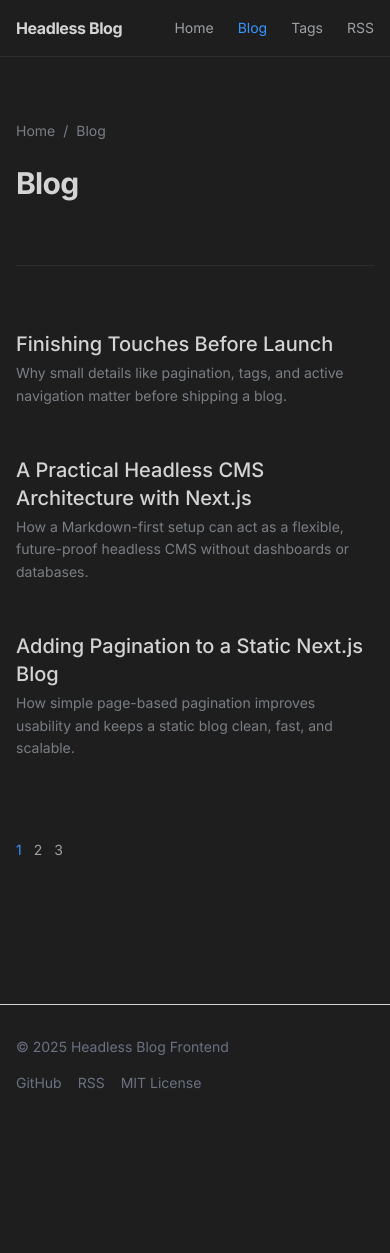
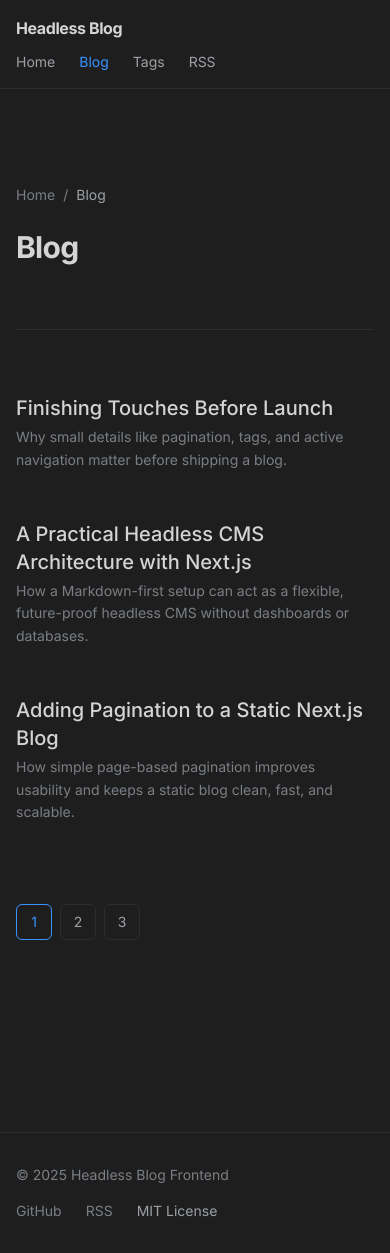
Before and after one commit to taman1990/headless-blog, a Next.js app: page /blog in a window 390 px wide. Before the commit the page ends 1125 px from the top, so only its background shows below. Built offline with nearby package versions, Linux system fonts and the light colour scheme.

Commit message:
Make it responsive

```diff
--- a/src/app/blog/[slug]/page.tsx
+++ b/src/app/blog/[slug]/page.tsx
@@ -50,6 +50,8 @@ export default async function PostPage({
   }
 
   const posts = getAllPosts();
+
+  // Locate current post index to enable prev/next navigation
   const postIndex = posts.findIndex((p) => p.slug === slug);
 
   if (postIndex === -1) {
@@ -59,16 +61,18 @@ export default async function PostPage({
   const post = getPostBySlug(slug);
 
   // Posts are sorted newest → oldest
-  const prevPost = posts[postIndex + 1] ?? null; // older
-  const nextPost = posts[postIndex - 1] ?? null; // newer
+  // Previous = older, Next = newer
+  const prevPost = posts[postIndex + 1] ?? null;
+  const nextPost = posts[postIndex - 1] ?? null;
 
   const processed = await remark().use(html).process(post.content);
   const contentHtml = processed.toString();
 
   return (
-    <main className="max-w-3xl mx-auto py-16">
-      <nav aria-label="Breadcrumb" className="mb-6 text-sm">
-        <ol className="flex items-center gap-2 text-text-muted">
+    <main className="max-w-3xl mx-auto py-24">
+      {/* Breadcrumbs provide orientation for deep links and SEO context */}
+      <nav aria-label="Breadcrumb" className="mb-6 text-sm overflow-hidden">
+        <ol className="flex items-center gap-2 text-text-muted whitespace-nowrap">
           <li>
             <Link
               href="/"
@@ -91,6 +95,7 @@ export default async function PostPage({
 
           <li>/</li>
 
+          {/* Truncated to avoid layout breakage on small screens */}
           <li className="text-text-secondary truncate max-w-[16rem]">
             {post.title}
           </li>
@@ -101,8 +106,9 @@ export default async function PostPage({
         {post.title}
       </h1>
 
+      {/* Tags act as secondary navigation, not metadata */}
       {post.tags && (
-        <ul className="flex gap-2 mb-6">
+        <ul className="flex flex-wrap gap-2 mb-6">
           {post.tags.map((tag) => (
             <li key={tag}>
               <Link
@@ -125,18 +131,18 @@ export default async function PostPage({
         </ul>
       )}
 
-      {/* Date (fixed typo) */}
+      {/* Publication date is intentionally low-emphasis */}
       <p className="text-text-secondary text-sm">
         {post.date}
       </p>
 
-      {/* Content — kept exactly */}
+      {/* Article content rendered from Markdown — untouched by layout logic */}
       <article
         className="max-w-3xl mx-auto px-4 py-24"
         dangerouslySetInnerHTML={{ __html: contentHtml }}
       />
 
-      {/* Prev / Next navigation */}
+      {/* Prev / Next navigation encourages linear reading */}
       <nav className="mt-24 flex justify-between gap-8 text-sm">
         {prevPost ? (
           <Link
--- a/src/app/blog/page.tsx
+++ b/src/app/blog/page.tsx
@@ -7,11 +7,14 @@ const POSTS_PER_PAGE = 3;
 export default function BlogPage() {
   const posts = getAllPosts();
 
+  // Page 1 is handled by /blog.
+  // Additional pages live under /blog/page/[page].
   const totalPages = Math.ceil(posts.length / POSTS_PER_PAGE);
-  const pagePosts = posts.slice(0, POSTS_PER_PAGE); // page 1 only
+  const pagePosts = posts.slice(0, POSTS_PER_PAGE);
 
   return (
-    <main className="max-w-3xl mx-auto px-4 py-16">
+    <main className="max-w-3xl mx-auto px-4 py-24">
+      {/* Breadcrumbs provide context for deep links and improve orientation */}
       <nav aria-label="Breadcrumb" className="mb-6 text-sm">
         <ol className="flex items-center gap-2 text-text-muted">
           <li>
@@ -25,29 +28,28 @@ export default function BlogPage() {
 
           <li>/</li>
 
-          <li>
-            <Link
-              href="/blog"
-              className="hover:text-accent transition-colors"
-            >
-              Blog
-            </Link>
+          {/* Current page is intentionally not a link */}
+          <li className="text-text-secondary">
+            Blog
           </li>
         </ol>
       </nav>
 
+      {/* Page title kept simple; pagination handles scale */}
       <h1 className="text-3xl font-semibold tracking-tight mb-16">
         Blog
       </h1>
 
+      {/* Visual separation without heavy borders */}
       <div className="h-px bg-border mb-16" />
 
+      {/* Post list preview for page 1 */}
       <ul className="space-y-12">
         {pagePosts.map((post) => (
           <li key={post.slug}>
             <Link
               href={`/blog/${post.slug}`}
-              className="block text-xl font-medium hover:text-accent transition-colors"
+              className="block text-xl font-medium transition-colors hover:text-accent"
             >
               {post.title}
             </Link>
@@ -59,6 +61,7 @@ export default function BlogPage() {
         ))}
       </ul>
 
+      {/* Pagination only appears when there's more than one page */}
       {totalPages > 1 && (
         <Pagination currentPage={1} totalPages={totalPages} />
       )}
--- a/src/app/blog/page/[page]/page.tsx
+++ b/src/app/blog/page/[page]/page.tsx
@@ -13,7 +13,8 @@ export default async function BlogPagePaginated({ params }: Props) {
   const { page } = await params;
   const currentPage = Number(page);
 
-  // Page must be a number >= 2
+  // Page number must be a valid integer >= 2.
+  // Page 1 is intentionally handled by /blog.
   if (!Number.isInteger(currentPage) || currentPage < 2) {
     notFound();
   }
@@ -21,20 +22,55 @@ export default async function BlogPagePaginated({ params }: Props) {
   const posts = getAllPosts();
   const totalPages = Math.ceil(posts.length / POSTS_PER_PAGE);
 
-  // Page must not exceed total pages
+  // Prevent access to pages beyond available content
   if (currentPage > totalPages) {
     notFound();
   }
 
+  // Calculate slice range based on page number
   const start = (currentPage - 1) * POSTS_PER_PAGE;
   const pagePosts = posts.slice(start, start + POSTS_PER_PAGE);
 
   return (
     <main className="max-w-3xl mx-auto px-4 py-24">
+      {/* Breadcrumbs keep pagination pages from feeling detached */}
+      <nav aria-label="Breadcrumb" className="mb-6 text-sm">
+        <ol className="flex items-center gap-2 text-text-muted">
+          <li>
+            <Link
+              href="/"
+              className="hover:text-accent transition-colors"
+            >
+              Home
+            </Link>
+          </li>
+
+          <li>/</li>
+
+          <li>
+            <Link
+              href="/blog"
+              className="hover:text-accent transition-colors"
+            >
+              Blog
+            </Link>
+          </li>
+
+          <li>/</li>
+
+          {/* Current page indicator */}
+          <li className="text-text-secondary">
+            Page {currentPage}
+          </li>
+        </ol>
+      </nav>
+
       <header className="mb-16">
         <h1 className="text-3xl font-semibold tracking-tight mb-2">
           Blog
         </h1>
+
+        {/* Context is important on paginated pages */}
         <p className="text-text-secondary text-sm">
           Page {currentPage} of {totalPages}
         </p>
@@ -45,18 +81,19 @@ export default async function BlogPagePaginated({ params }: Props) {
           <li key={post.slug}>
             <Link
               href={`/blog/${post.slug}`}
-              className="block text-xl font-medium hover:text-accent transition-colors"
+              className="block text-xl font-medium transition-colors hover:text-accent"
             >
               {post.title}
             </Link>
 
-            <p className="text-text-secondary mt-1">
+            <p className="text-text-muted mt-1 max-w-lg text-sm leading-relaxed">
               {post.description}
             </p>
           </li>
         ))}
       </ul>
 
+      {/* Pagination stays consistent across blog pages */}
       <Pagination
         currentPage={currentPage}
         totalPages={totalPages}
@@ -65,11 +102,13 @@ export default async function BlogPagePaginated({ params }: Props) {
   );
 }
 
+/* ---------------- Static generation ---------------- */
+
 export async function generateStaticParams() {
   const posts = getAllPosts();
   const totalPages = Math.ceil(posts.length / POSTS_PER_PAGE);
 
-  // Page 1 is handled by /blog
+  // Page 1 is intentionally excluded (handled by /blog)
   return Array.from({ length: totalPages - 1 }, (_, i) => ({
     page: String(i + 2),
   }));
--- a/src/app/page.tsx
+++ b/src/app/page.tsx
@@ -2,12 +2,15 @@ import Link from "next/link";
 import { getAllPosts } from "@/lib/posts";
 
 export default function HomePage() {
-
-  const posts = getAllPosts().slice(0, 3); // latest 3 posts
+  // Homepage intentionally shows only a preview of content.
+  // Full listing lives on /blog to keep the landing page focused.
+  const posts = getAllPosts().slice(0, 3);
 
   return (
     <main className="max-w-3xl mx-auto px-4 py-24">
-      {/* Intro */}
+      {/* Intro
+          Sets tone and hierarchy.
+          Kept short to avoid pushing content below the fold on mobile */}
       <section className="mb-24">
         <h1 className="text-4xl md:text-5xl font-semibold tracking-tight mb-5">
           A modern gaming blog,<br />
@@ -20,15 +23,16 @@ export default function HomePage() {
         </p>
       </section>
 
+      {/* Visual separator using space + subtle rule instead of heavy borders */}
       <div className="h-px bg-border mb-16" />
 
-      {/* Latest posts */}
+      {/* Latest posts preview */}
       <section>
         <h2 className="text-xs uppercase tracking-widest text-text-muted mb-10">
           Latest Posts
         </h2>
 
-      <ul className="space-y-6">
+        <ul className="space-y-12">
           {posts.map((post) => (
             <li key={post.slug}>
               <Link
@@ -45,14 +49,11 @@ export default function HomePage() {
           ))}
         </ul>
 
-
-        <ul className="space-y-10">
-
-        </ul>
+        {/* Exit link placed far enough down to avoid accidental clicks */}
         <div className="mt-24">
           <Link
             href="/blog"
-            className="text-sm text-text-secondary hover:text-accent hover:underline transition-colors"
+            className="text-sm text-text-secondary transition-colors hover:text-accent"
           >
             View all posts →
           </Link>
--- a/src/components/Footer.tsx
+++ b/src/components/Footer.tsx
@@ -1,36 +1,46 @@
 export default function Footer() {
   return (
-    <footer className="border-t mt-20">
-      <div className="max-w-3xl mx-auto px-4 py-8 text-sm text-gray-500 flex flex-col sm:flex-row justify-between gap-4">
-        {/* Left */}
+    <footer className="border-t border-border mt-24">
+      <div
+        className="
+          max-w-3xl mx-auto px-4 py-8
+          text-sm text-text-muted
+          flex flex-col gap-4
+          sm:flex-row sm:items-center sm:justify-between
+        "
+      >
+        {/* Left: simple copyright, kept minimal to avoid visual noise */}
         <p>
           © {new Date().getFullYear()} Headless Blog Frontend
         </p>
 
-        {/* Right */}
-        <ul className="flex gap-4">
+        {/* Right: secondary navigation links, low emphasis by design */}
+        <ul className="flex flex-wrap gap-x-6 gap-y-2">
           <li>
             <a
               href="https://github.com/taman1990/headless-blog"
               target="_blank"
               rel="noopener noreferrer"
-              className="hover:underline transition-colors hover:text-accent"
+              className="transition-colors hover:text-accent"
             >
               GitHub
             </a>
           </li>
+
           <li>
             <a
               href="/rss.xml"
-              className="hover:underline transition-colors hover:text-accent"
               target="_blank"
               rel="noopener noreferrer"
+              className="transition-colors hover:text-accent"
             >
               RSS
             </a>
           </li>
-          <li>
-            <span>MIT License</span>
+
+          {/* License is informational, not a navigation target */}
+          <li className="text-text-secondary">
+            MIT License
           </li>
         </ul>
       </div>
--- a/src/components/Header.tsx
+++ b/src/components/Header.tsx
@@ -6,6 +6,8 @@ import Link from "next/link";
 export default function Header() {
   const pathname = usePathname();
 
+  // Determines whether a nav link should be highlighted as active.
+  // Special-cases "/" so Home doesn't appear active on every route.
   const isActive = (href: string) => {
     if (href === "/") {
       return pathname === "/";
@@ -13,6 +15,7 @@ export default function Header() {
     return pathname.startsWith(href);
   };
 
+  // Centralized link styling so active/hover logic stays consistent.
   const linkClass = (href: string) =>
     isActive(href)
       ? "text-accent"
@@ -20,33 +23,49 @@ export default function Header() {
 
   return (
     <header className="border-b border-border bg-bg">
-      <nav className="max-w-3xl mx-auto px-4 py-4 flex items-center justify-between">
-        {/* Brand */}
-        <Link href="/" className="font-semibold tracking-tight">
+      <nav
+        className="
+          max-w-3xl mx-auto px-4 py-4
+          flex flex-col gap-3
+          sm:flex-row sm:items-center sm:justify-between
+        "
+      >
+        {/* Brand: kept simple and left-aligned for fast recognition */}
+        <Link
+          href="/"
+          className="font-semibold tracking-tight"
+        >
           Headless Blog
         </Link>
 
-        {/* Navigation */}
-        <ul className="flex gap-6 text-sm">
+        {/* Navigation
+            - Wraps on mobile instead of overflowing
+            - Larger tap targets via py-2
+            - Horizontal layout restored on larger screens */}
+        <ul className="flex flex-wrap gap-x-6 gap-y-2 text-sm">
           <li>
-            <Link href="/" className={linkClass("/")}>
+            <Link href="/" className={`py-2 ${linkClass("/")}`}>
               Home
             </Link>
           </li>
+
           <li>
-            <Link href="/blog" className={linkClass("/blog")}>
+            <Link href="/blog" className={`py-2 ${linkClass("/blog")}`}>
               Blog
             </Link>
           </li>
+
           <li>
-            <Link href="/tags" className={linkClass("/tags")}>
+            <Link href="/tags" className={`py-2 ${linkClass("/tags")}`}>
               Tags
             </Link>
           </li>
+
           <li>
+            {/* External link stays a plain <a> to avoid unnecessary client routing */}
             <a
               href="/rss.xml"
-              className="text-text-secondary transition-colors hover:text-accent"
+              className="py-2 text-text-secondary transition-colors hover:text-accent"
               target="_blank"
               rel="noopener noreferrer"
             >
--- a/src/components/Pagination.tsx
+++ b/src/components/Pagination.tsx
@@ -7,20 +7,33 @@ type Props = {
 
 export default function Pagination({ currentPage, totalPages }: Props) {
   return (
-    <nav className="mt-20 flex gap-3 text-sm">
+    <nav
+      aria-label="Pagination"
+      className="mt-20 flex flex-wrap gap-2 text-sm"
+    >
       {Array.from({ length: totalPages }, (_, i) => {
         const page = i + 1;
+
+        // Page 1 lives at /blog for clean, canonical URLs
         const href = page === 1 ? "/blog" : `/blog/page/${page}`;
+
+        const isActive = page === currentPage;
 
         return (
           <Link
             key={page}
             href={href}
-            className={
-              page === currentPage
-                ? "text-accent"
-                : "text-text-secondary hover:text-accent transition-colors"
-            }
+            className={`
+              inline-flex items-center justify-center
+              min-w-[2.25rem] h-9 px-3
+              border rounded-md
+              transition-colors
+              ${
+                isActive
+                  ? "border-accent text-accent"
+                  : "border-border text-text-secondary hover:border-accent hover:text-accent"
+              }
+            `}
           >
             {page}
           </Link>
```
Lines whose indentation alone changed are shown as unchanged.
